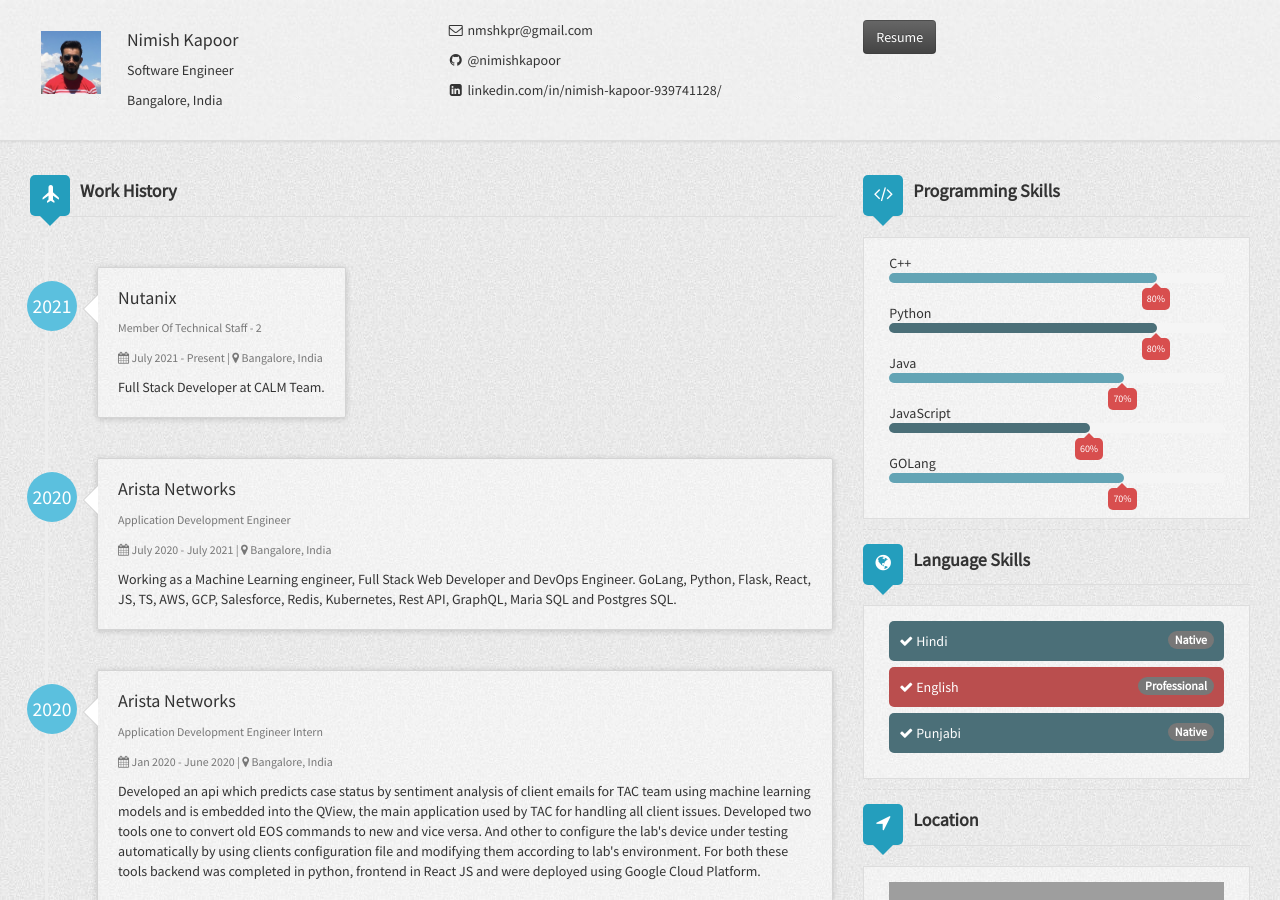
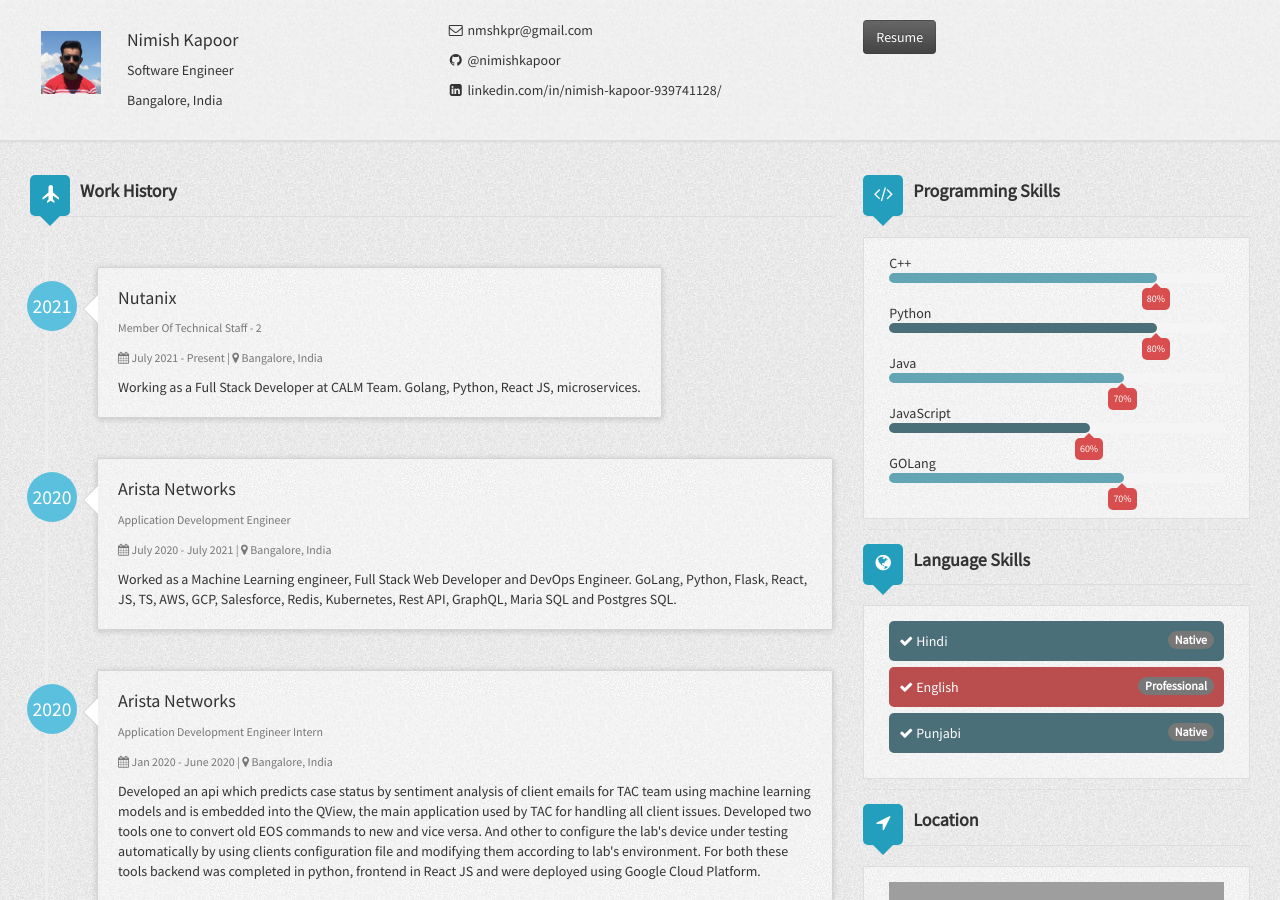
Before and after one commit to NimishKapoor/nimishkapoor.github.io, a Jekyll site: the page built from index.html, in a window 1280 px wide and 900 px high. Built offline with Jekyll 4.4.1, drawn with Linux system fonts in a browser that asks for light colours; nearby versions of some CDN libraries; grey boxes are pictures that could not be loaded.

Commit message:
Update _config.yml

```diff
--- a/_config.yml
+++ b/_config.yml
@@ -33,14 +33,14 @@ author:
       title: Member Of Technical Staff - 2
       started: 2021
       duration: July 2021 - Present
-      description: Full Stack Developer at CALM Team.
+      description: Working as a Full Stack Developer at CALM Team. Golang, Python, React JS, microservices.
     - work2:
       company: Arista Networks
       location: Bangalore, India
       title: Application Development Engineer
       started: 2020
       duration: July 2020 - July 2021
-      description: Working as a Machine Learning engineer, Full Stack Web Developer and DevOps Engineer. GoLang, Python, Flask, React, JS, TS, AWS, GCP, Salesforce, Redis, Kubernetes, Rest API, GraphQL, Maria SQL and Postgres SQL.
+      description: Worked as a Machine Learning engineer, Full Stack Web Developer and DevOps Engineer. GoLang, Python, Flask, React, JS, TS, AWS, GCP, Salesforce, Redis, Kubernetes, Rest API, GraphQL, Maria SQL and Postgres SQL.
     - work3:
       company: Arista Networks
       location: Bangalore, India
```
